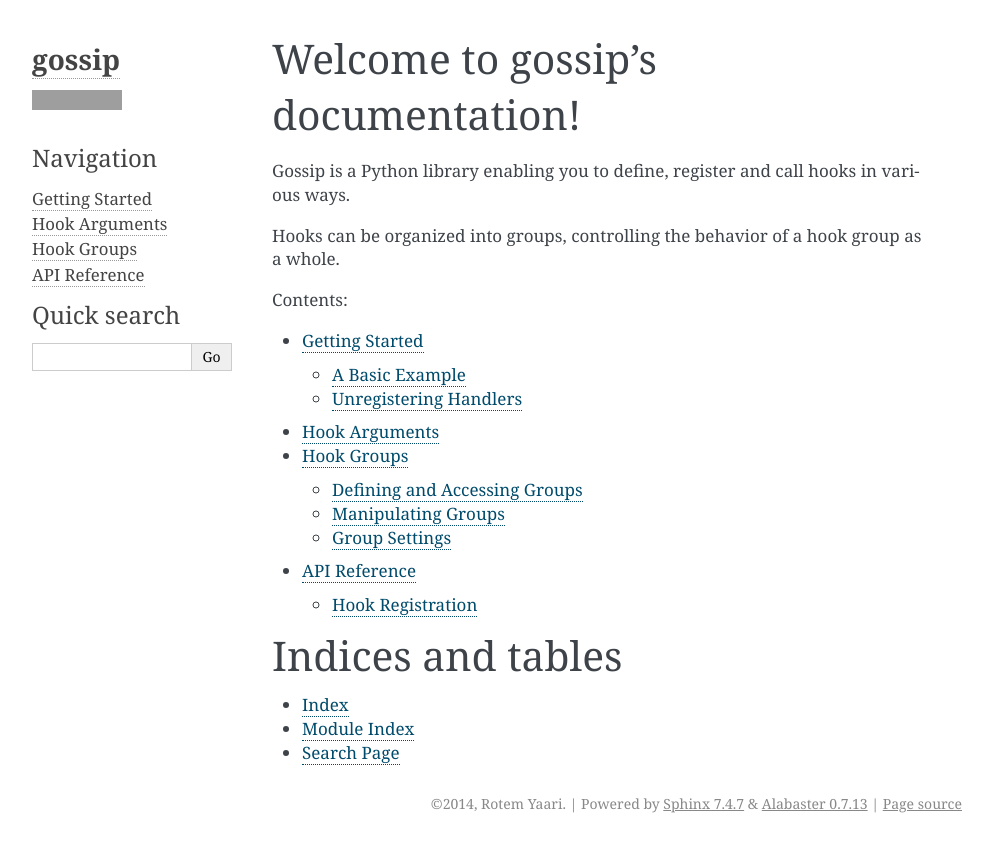
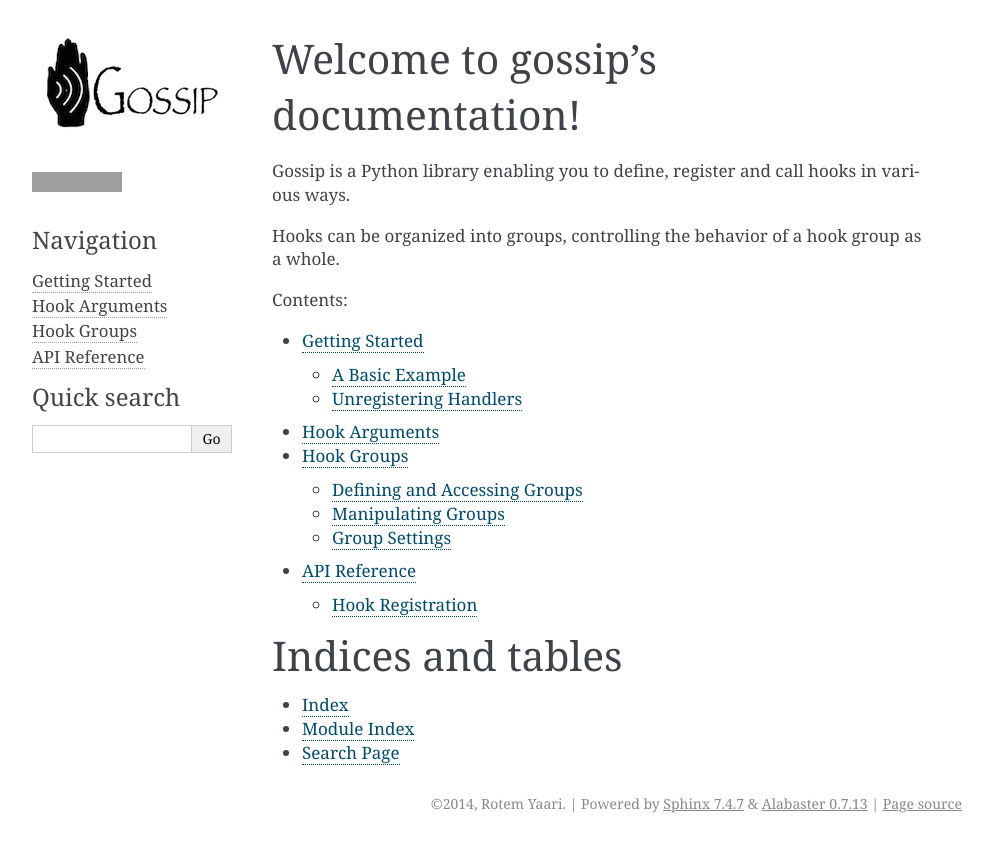
Before and after one commit to getslash/gossip, a Sphinx documentation site: the page built from doc/index.rst, in a window 1280 px wide. Shown: the top 852 px of the page, without its empty margins (148-1141 px from the left). Built offline with Sphinx 7.4.7, drawn with Linux system fonts in a browser that asks for light colours; grey boxes are pictures that could not be loaded.

Commit message:
Add logo

```diff
--- a/doc/conf.py
+++ b/doc/conf.py
@@ -96,6 +96,7 @@ import alabaster
 html_theme = 'alabaster'
 html_theme_path = [alabaster.get_path()]
 html_theme_options = {
+    'logo': 'gossip-small.png',
     'github_user': 'vmalloc',
     'github_repo': 'gossip',
 }
```
Also changed, not shown: doc/_static/gossip-small.png (added), doc/_static/gossip.png (added), 1 other file.
